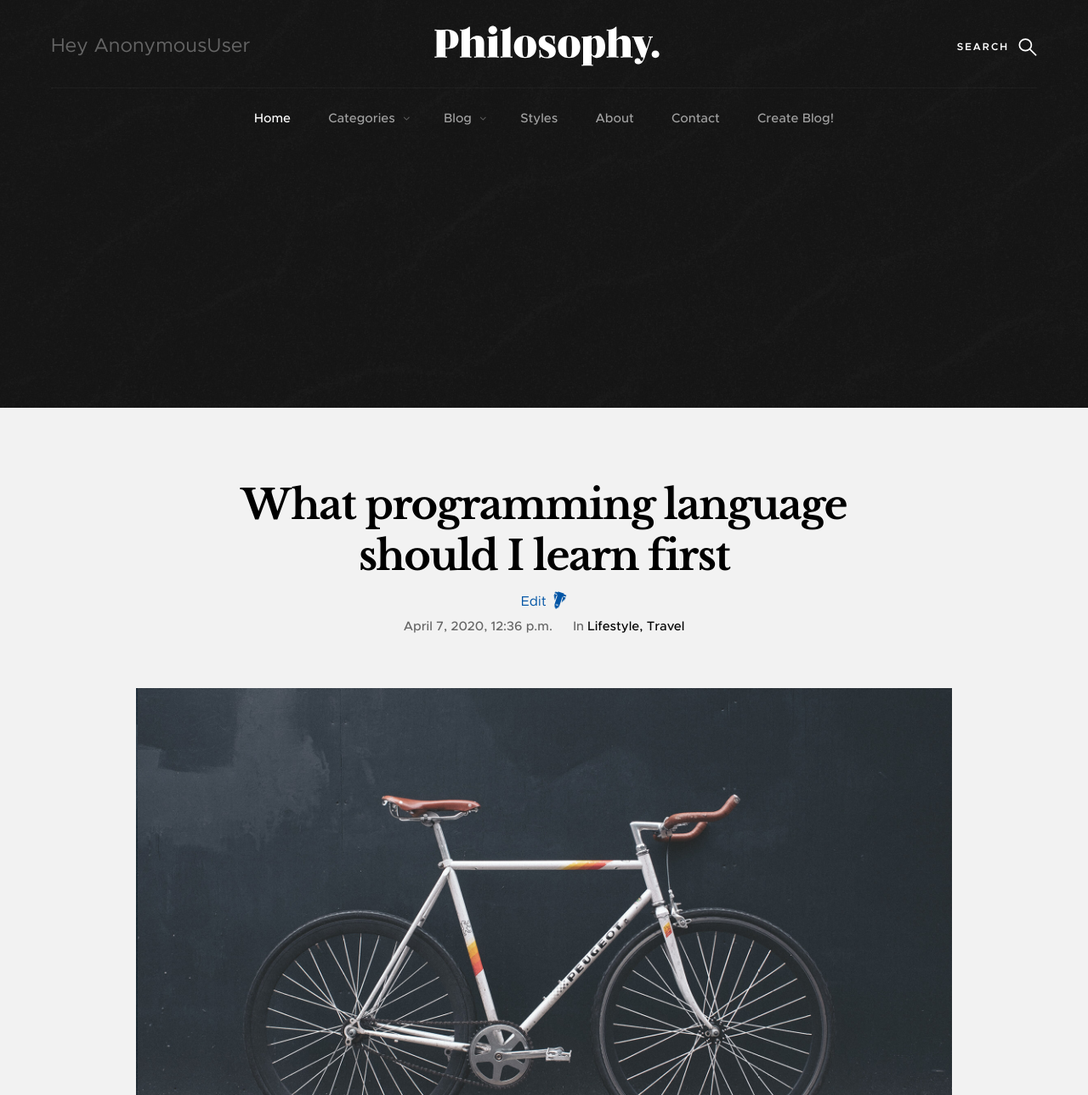
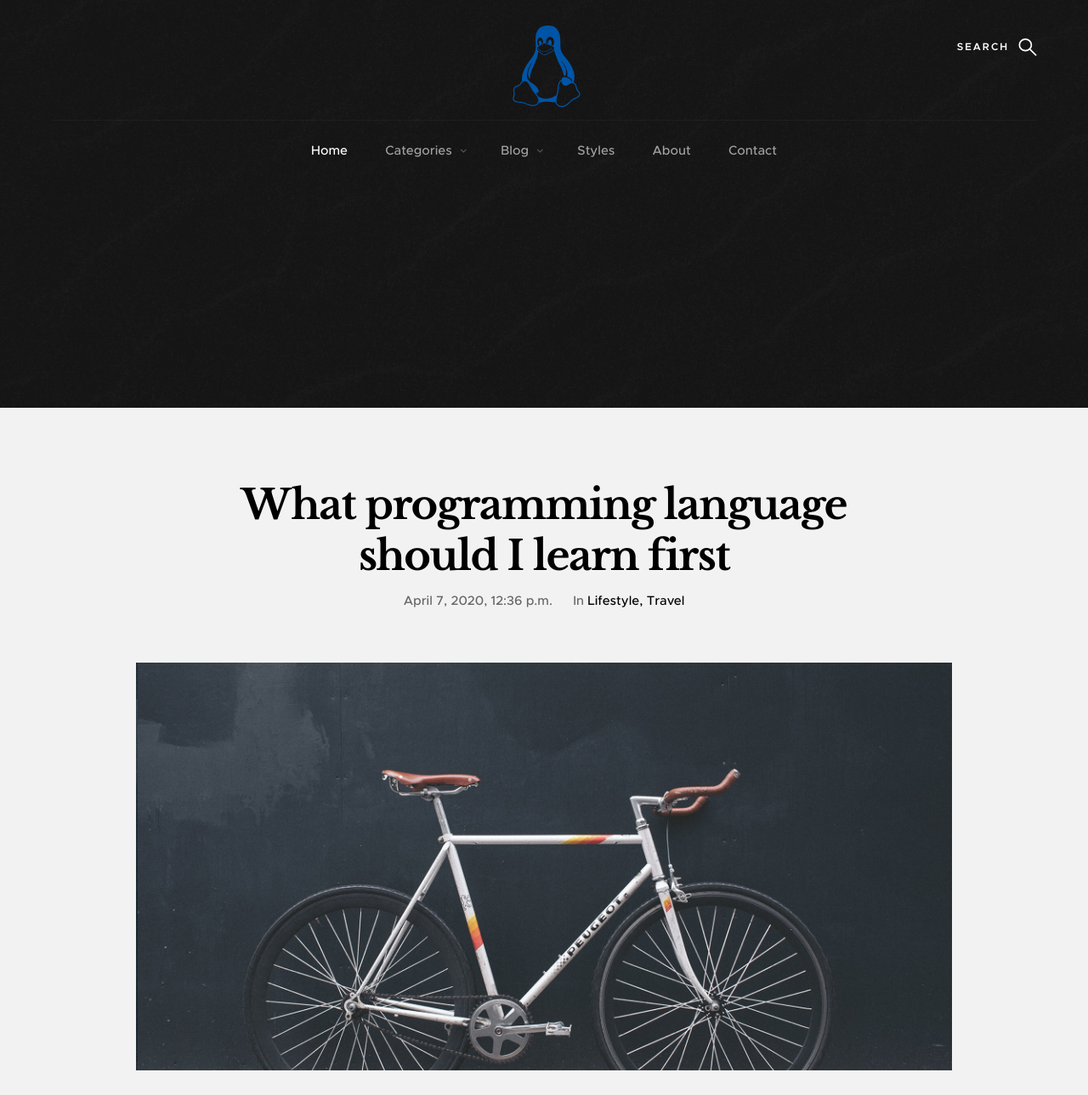
Before and after one commit to adiathasan/My_Blog, a Django app: page /blog/1/ in a window 1280 px wide. Shown: the top 1289 px of the page at 85% size. Run offline with Django 3.2, Linux system fonts and the light colour scheme; data comes from the database, SQL or seed files in the repository; both versions use the stored data as it was after the commit; some libraries are stand-ins or nearby versions.

Commit message:
covered U in CRUD funtionality.

```diff
--- a/blog/templates/blog/base.html
+++ b/blog/templates/blog/base.html
@@ -4,7 +4,7 @@
 <head>
 
     <meta charset="utf-8">
-    <title>Philosophy</title>
+    <title>ADIAT || RATUL</i></title>
     <meta name="description" content="">
     <meta name="author" content="">
 
@@ -34,14 +34,17 @@
             <div class="header__content row">
 
                 <div class="header__logo">
-                    <a class="logo" href="index.html">
-                        <img src="{% static 'images/logo.svg' %}" alt="Homepage">
+                    <a class="logo" href="{% url 'home' %}">
+                        <i class="fab fa-linux fa-6x"></i>
                     </a>
                 </div> <!-- end header__logo -->
 
                 <ul class="header__social">
-                    <li>
-                        <p>Hey {{ request.user }}</p>
+                    <li>{% if user.is_authenticated %}
+                        <p>Hey {{ request.user }}
+                          <i class="fas fa-user-astronaut fa-lg " style="color: #ff922b;"></i>
+                        </p>
+                        {% endif %}
                     </li>
                 </ul> <!-- end header__social -->
 
@@ -92,7 +95,9 @@
                         <li><a href="" title="">Styles</a></li>
                         <li><a href="{% url 'about' %}" title="">About</a></li>
                         <li><a href="{% url 'contact' %}" title="">Contact</a></li>
+                        {% if user.is_authenticated %}
                         <li><a href="{% url 'edit' %}" title="">Create Blog!</a></li>
+                        {% endif %}
                     </ul> <!-- end header__nav -->
 
                     <a href="#0" title="Close Menu" class="header__overlay-close close-mobile-menu">Close</a>
--- a/blog/templates/blog/single-standard.html
+++ b/blog/templates/blog/single-standard.html
@@ -9,13 +9,15 @@
                 <h1 class="s-content__header-title">
                     {{blog.title}}
                 </h1>
+                {% if user.is_authenticated %}
                 <div class="row bottom tags-wrap">
                     <div class="col-full tags">
                         <div class="tagcloud">
-                            <a href="{% url 'update' pk=blog.pk %}">Edit <i class="fas fa-space-shuttle fa-spin"></i></a>
+                            <a href="{% url 'update' pk=blog.pk %}"><i class="fas fa-pen fa-3x"></i></a>
                         </div>
                     </div>
                 </div>
+                {% endif %}
                 <ul class="s-content__header-meta">
                     <li class="date">{{blog.pub_date}}</li>
                     <li class="cat">
```
Also changed, not shown: db.sqlite3.
